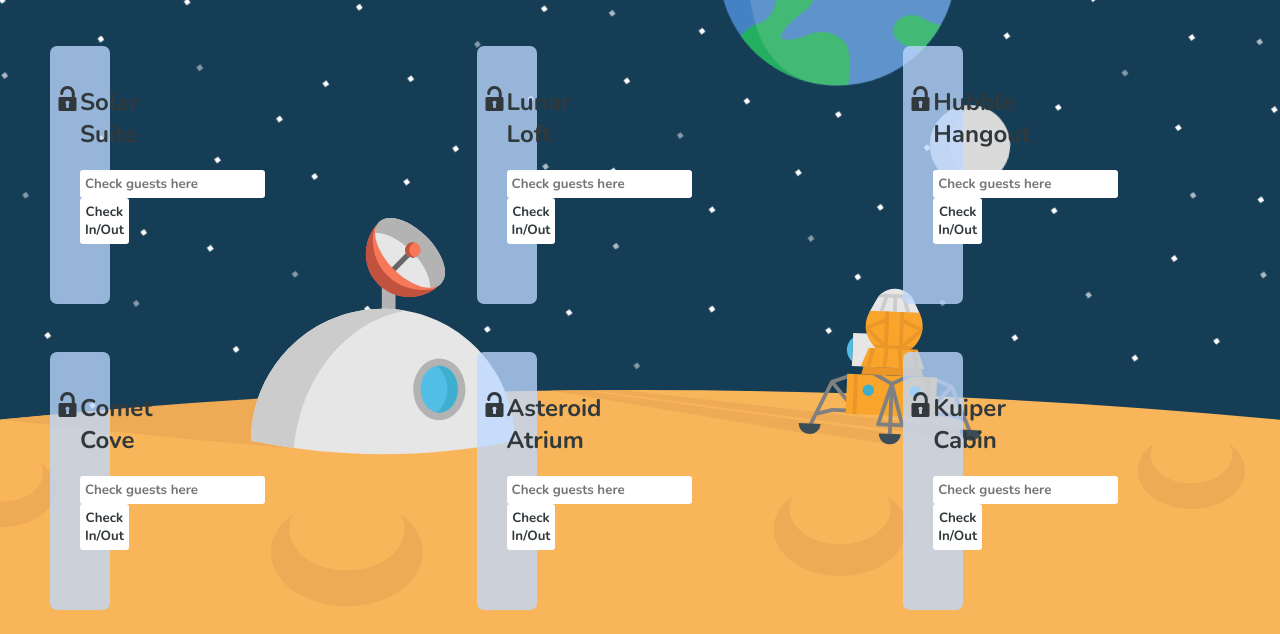
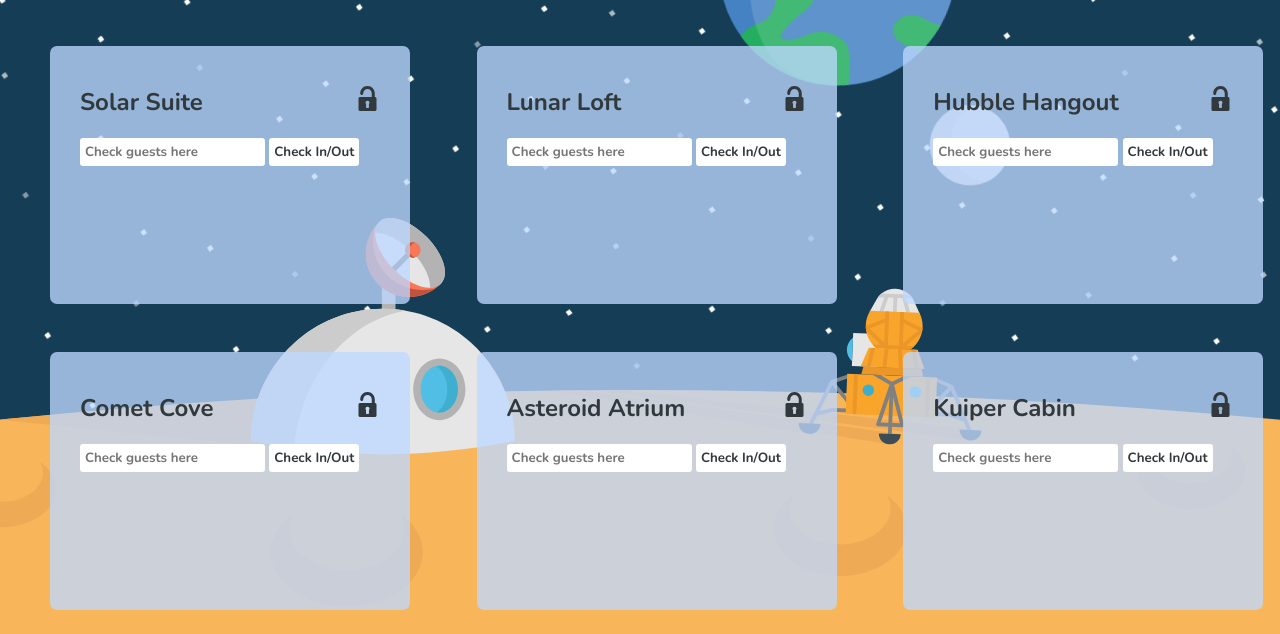
Before and after one commit to branogarbo/Hotel-Project, a plain HTML site: page index.html in a window 1280 px wide. Shown: the part 166-800 px from the top of the page. Drawn offline with nearby package versions, Linux system fonts and the light colour scheme.

Commit message:
Update hotelstyle.css

```diff
--- a/hotelstyle.css
+++ b/hotelstyle.css
@@ -92,7 +92,7 @@ body > *:not(#backimg) {
 }
 
 .room {
-  width:0px;
+  width:300px;
   border-radius:7px;
   padding:20px 30px;
   height:217.833px;
```
